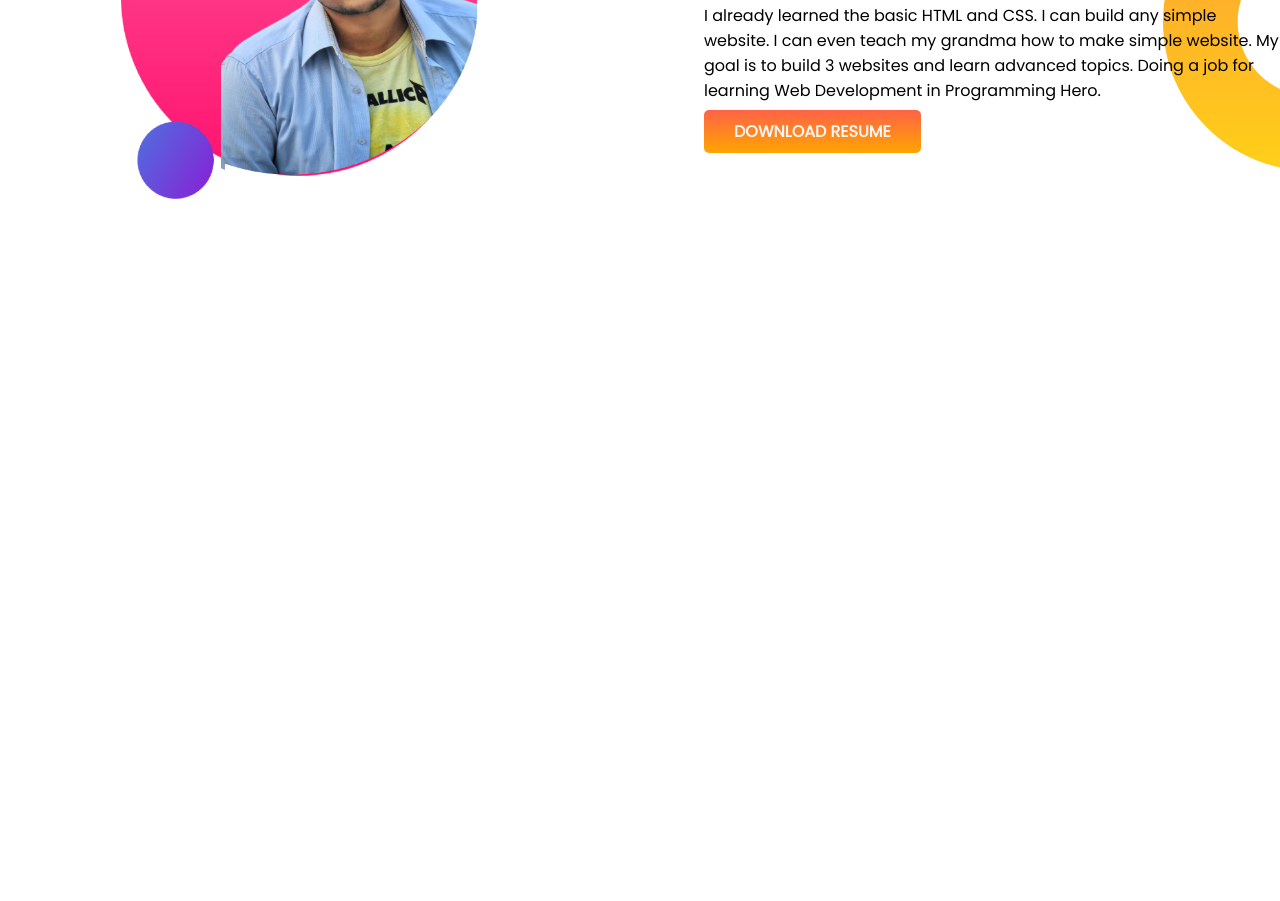
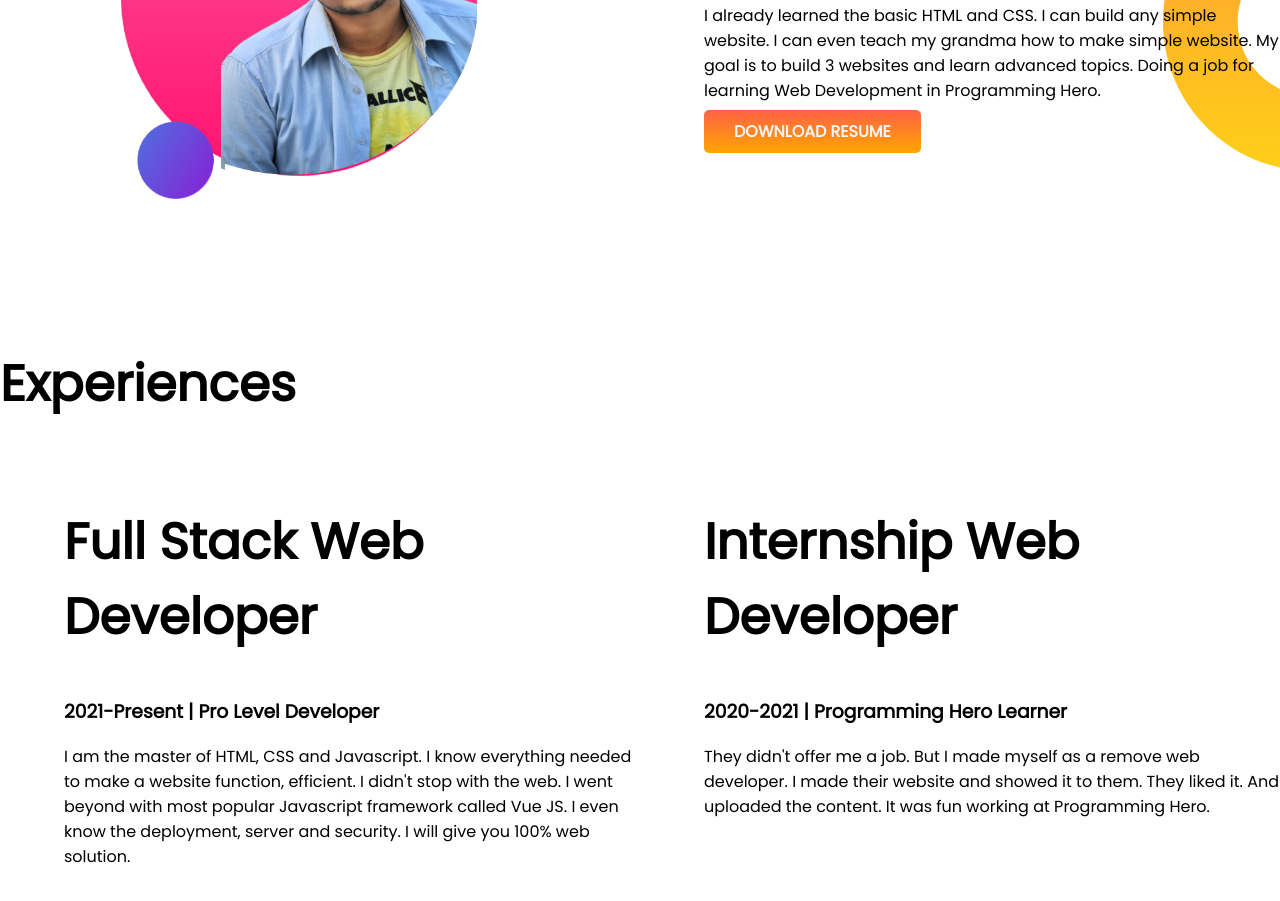
Before and after one commit to Sanjidk/developer-portfolio, a plain HTML site: page index.html in a window 1280 px wide. Shown: the part 767-1668 px from the top of the page. Before the commit the page ends 1114 px from the top, so only its background shows below. Drawn offline with Linux system fonts and the light colour scheme.

Commit message:
last step running

```diff
--- a/index.html
+++ b/index.html
@@ -12,7 +12,7 @@
 </head>
 <body>
 
-<section class="top-pic">
+<section class="top-pic flex-container">
   <div class="half-width">
       <h1> Welcome To</h1>
       <h1> <span class="mask"> The MASK</span> World</h1>
@@ -31,7 +31,7 @@
 
 
 
-<section class="middle-pic">
+<section class="middle-pic flex-container">
 
   <div class="half-width">
     <img src="images/sanji-bg.png" alt="">
@@ -50,6 +50,26 @@
 </section>
 
 
+<section>
+ <h1> Experiences </h1>
+
+ <div class="flex-container">
+  <div class="half-width">
+    <h1> Full Stack Web Developer </h1>
+    <h3>2021-Present | Pro Level Developer</h3>
+    <p> I am the master of HTML, CSS and Javascript. I know everything needed to make a website function, efficient. I didn't stop with the web. I went beyond with most popular Javascript framework called Vue JS. I even know the deployment, server and security. I will give you 100% web solution.</p>
+  </div>
+
+  <div class="half-width">
+   <h1> Internship Web Developer </h1>
+   <h3>2020-2021 | Programming Hero Learner</h3>
+   <p> They didn't offer me a job. But I made myself as a remove web developer. I made their website and showed it to them. They liked it. And uploaded the content. It was fun working at Programming Hero.</p>
+ </div>
+ </div>
+
+</section>
+
+
 
 
 
--- a/style.css
+++ b/style.css
@@ -11,7 +11,7 @@ h1 {
   color: orange;
 }
 
-section {
+.flex-container {
   display: flex;
   margin-bottom: 100px;
 }
```
